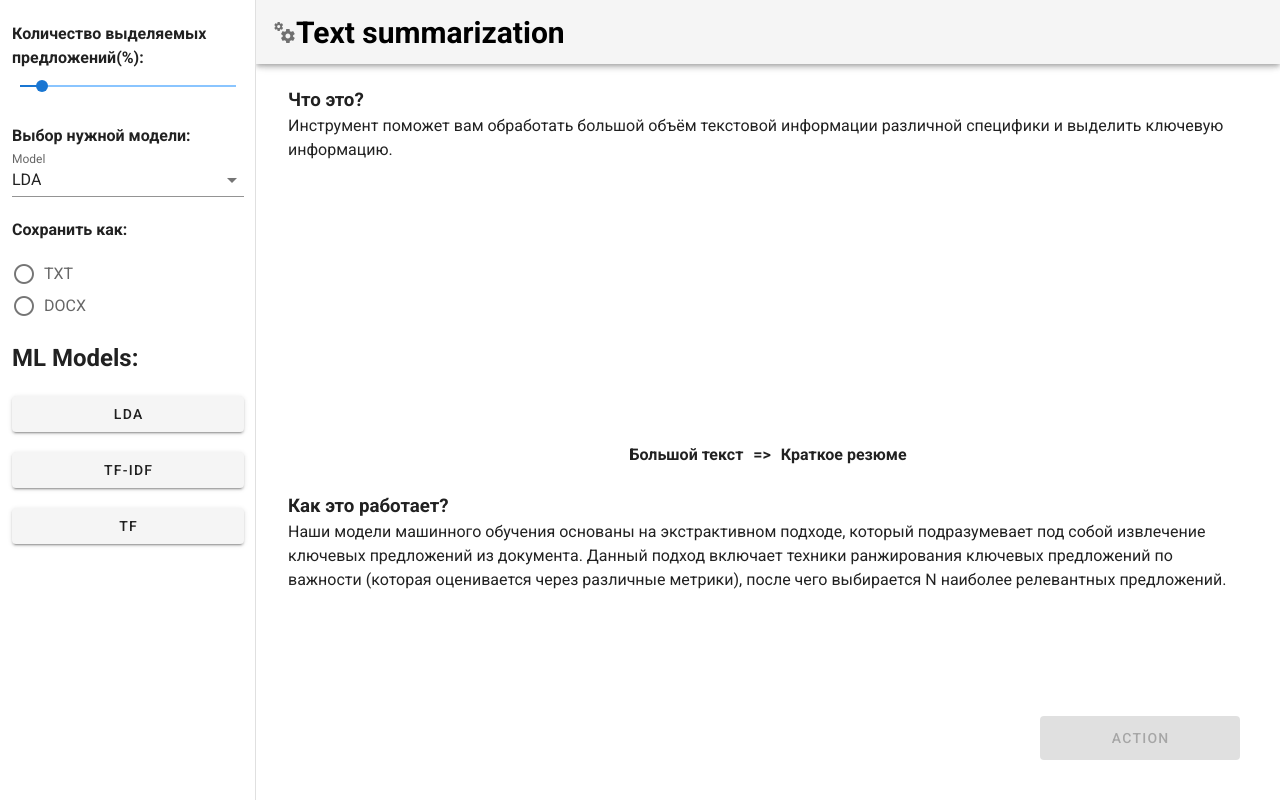
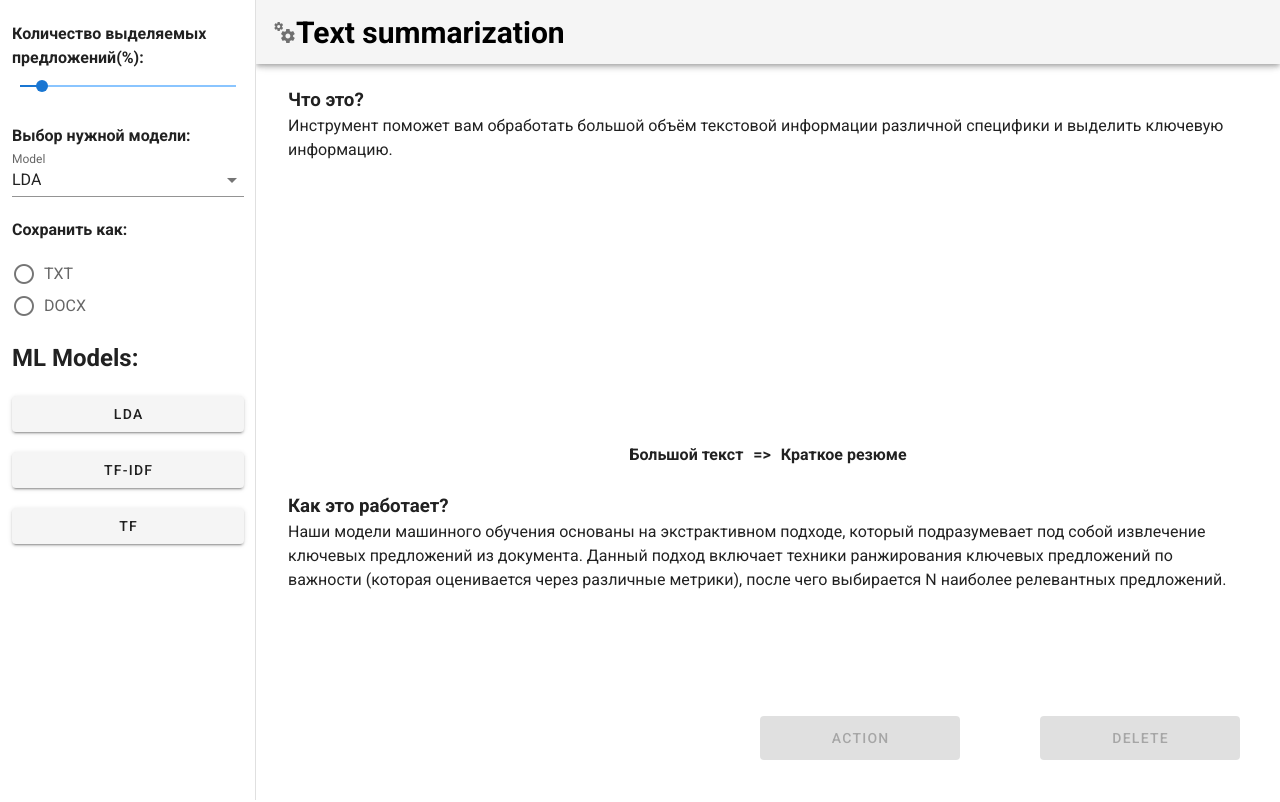
Before and after one commit to Gkjnybrjdf/proj, a Vue app in the folder front/: page /#/ in a window 1280 px wide. Shown: the top 802 px of the page. Built offline with nearby package versions, Linux system fonts and the light colour scheme.

Commit message:
delete btn

```diff
--- a/front/src/store/summ.js
+++ b/front/src/store/summ.js
@@ -66,7 +66,11 @@ const actions= {
         },
         changeSelected({commit},selected){
             commit('setSelected',selected);
+        },
+        clearAll({commit}){
+          commit('clear');
         }
+
       }
       export default{
           namespace:true,
--- a/front/src/views/MainPage.vue
+++ b/front/src/views/MainPage.vue
@@ -104,6 +104,17 @@
                   Action
 
               </v-btn>
+              <v-btn
+                  class="btn clear"
+                  color="primary"
+                  elevation="7"
+                  large
+                  @click="clearAll()"
+                  :disabled="disactiveBtn"
+                  >
+                  Delete
+
+              </v-btn>
             </v-row>
         </v-container>
 </template>
@@ -161,6 +172,11 @@ import { mapState } from 'vuex';
           this.actionSending=true;
           await this.$store.dispatch('send');
         }
+    },
+    clearAll(){
+      this.inputText="";
+      this.file=null;
+      this.$store.dispatch('clearAll');
     },
     example(){
       this.inputText="Со́лнце — одна из звёзд нашей Галактики (Млечный Путь) и единственная звезда Солнечной системы. Вокруг Солнца обращаются другие объекты этой системы: планеты и их спутники, карликовые планеты и их спутники, астероиды, метеороиды, кометы и космическая пыль."+
@@ -235,6 +251,13 @@ import { mapState } from 'vuex';
   width:200px;
   height:100px;
   bottom:5vh;
+  right:40vh;
+}
+.clear{
+  position:fixed;
+  width:200px;
+  height:100px;
+  bottom:5vh;
   right:5vh;
 }
 .loader{
```
